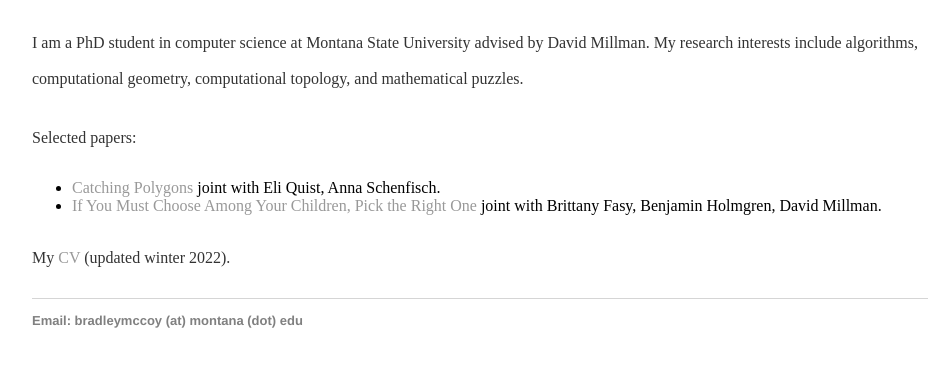
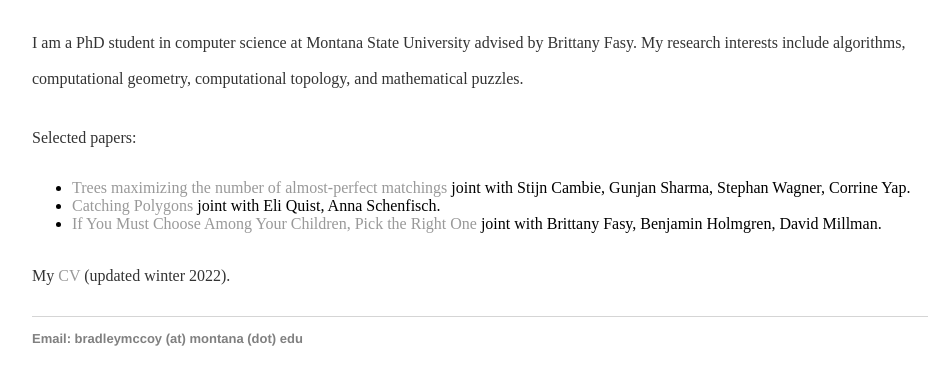
Before and after one commit to Brad-A-M/Brad-A-M.github.io, a Jekyll site: the page built from index.html, in a window 1280 px wide, cut to the strip 421-806 px from the top of the page. Shown: the whole strip, without its empty margins (160-1108 px from the left). Built offline with Jekyll 4.4.1, drawn with Linux system fonts in a browser that asks for light colours.

Commit message:
Update index.html

```diff
--- a/index.html
+++ b/index.html
@@ -10,7 +10,7 @@ title: Bradley McCoy
 	</div>
 
 	<p> <font size="3">
-		I am a PhD student in computer science at Montana State University advised by David Millman.
+		I am a PhD student in computer science at Montana State University advised by Brittany Fasy.
 	My research interests include algorithms, computational geometry, computational topology, and mathematical
 	puzzles.
 	</p>
@@ -18,6 +18,7 @@ title: Bradley McCoy
 	<p><font size="3">
 		Selected papers:
 	<ul>
+		<li><a href="https://arxiv.org/abs/2209.03408">Trees maximizing the number of almost-perfect matchings</a> joint with Stijn Cambie, Gunjan Sharma, Stephan Wagner, Corrine Yap.</li>
   		<li><a href="https://arxiv.org/abs/2201.01286">Catching Polygons</a> joint with Eli Quist, Anna Schenfisch.</li>
   		<li><a href ="https://arxiv.org/abs/2103.13882">If You Must Choose Among Your Children, Pick the Right One</a>
 		joint with Brittany Fasy, Benjamin Holmgren, David Millman.</li>
```
